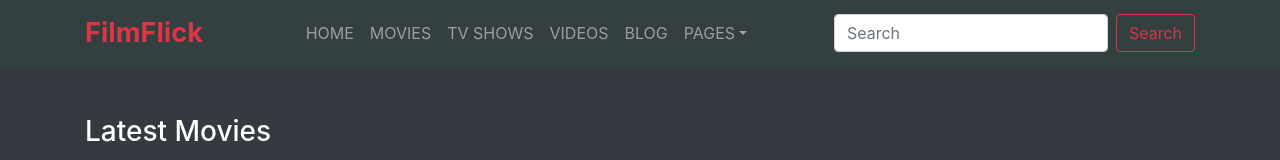
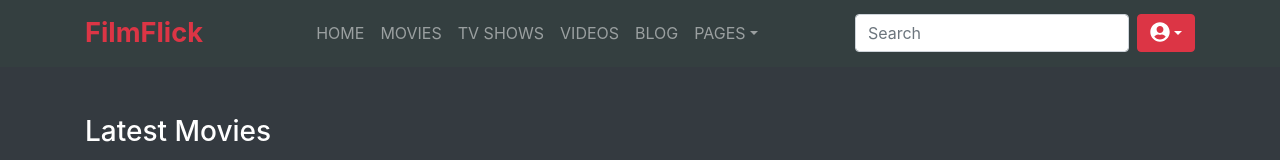
Before and after one commit to Asif-102/filmflick, a React (Create React App) app: page / in a window 1280 px wide. Shown: the top 160 px of the page. Built offline with nearby package versions, Linux system fonts and the light colour scheme; no server answers.

Commit message:
added login dropdown

```diff
--- a/src/Components/Home/NaviGationBar/NaviGationBar.js
+++ b/src/Components/Home/NaviGationBar/NaviGationBar.js
@@ -1,11 +1,13 @@
 import React from 'react';
-import { Form, FormControl, Nav, Navbar, NavDropdown, Button } from 'react-bootstrap';
+import { Form, FormControl, Nav, Navbar, NavDropdown, Button, Dropdown } from 'react-bootstrap';
+import { FontAwesomeIcon } from '@fortawesome/react-fontawesome';
+import { faUserCircle, faSignInAlt, faArrowCircleRight } from '@fortawesome/free-solid-svg-icons';
 import { Link } from 'react-router-dom';
 import './NaviGationBar.css';
 
 const NaviGationBar = () => {
     return (
-        <Navbar style={{ background: '#343f40'}} expand="lg" variant="dark">
+        <Navbar style={{ background: '#343f40' }} expand="lg" variant="dark">
             <div className="container">
                 <Navbar.Brand className="text-danger font-weight-bold" href="#">FilmFlick</Navbar.Brand>
                 <Navbar.Toggle aria-controls="navbarScroll" />
@@ -35,7 +37,24 @@ const NaviGationBar = () => {
                             className="mr-2"
                             aria-label="Search"
                         />
-                        <Button variant="outline-danger">Search</Button>
+
+
+                        <Dropdown>
+                            <Dropdown.Toggle variant="danger" id="dropdown-basic">
+                                <FontAwesomeIcon style={{ fontSize: '20px' }} icon={faUserCircle} />
+                            </Dropdown.Toggle>
+
+                            <Dropdown.Menu>
+                                <Dropdown.Item href="#/action-1">
+                                    <FontAwesomeIcon icon={faSignInAlt} />    Login
+                                </Dropdown.Item>
+                                <Dropdown.Item href="#/action-2">
+                                    <FontAwesomeIcon style={{marginRight:'4px'}} icon={faArrowCircleRight} />
+                                    Register
+                                </Dropdown.Item>
+                            </Dropdown.Menu>
+                        </Dropdown>
+
                     </Form>
                 </Navbar.Collapse>
             </div>
```
